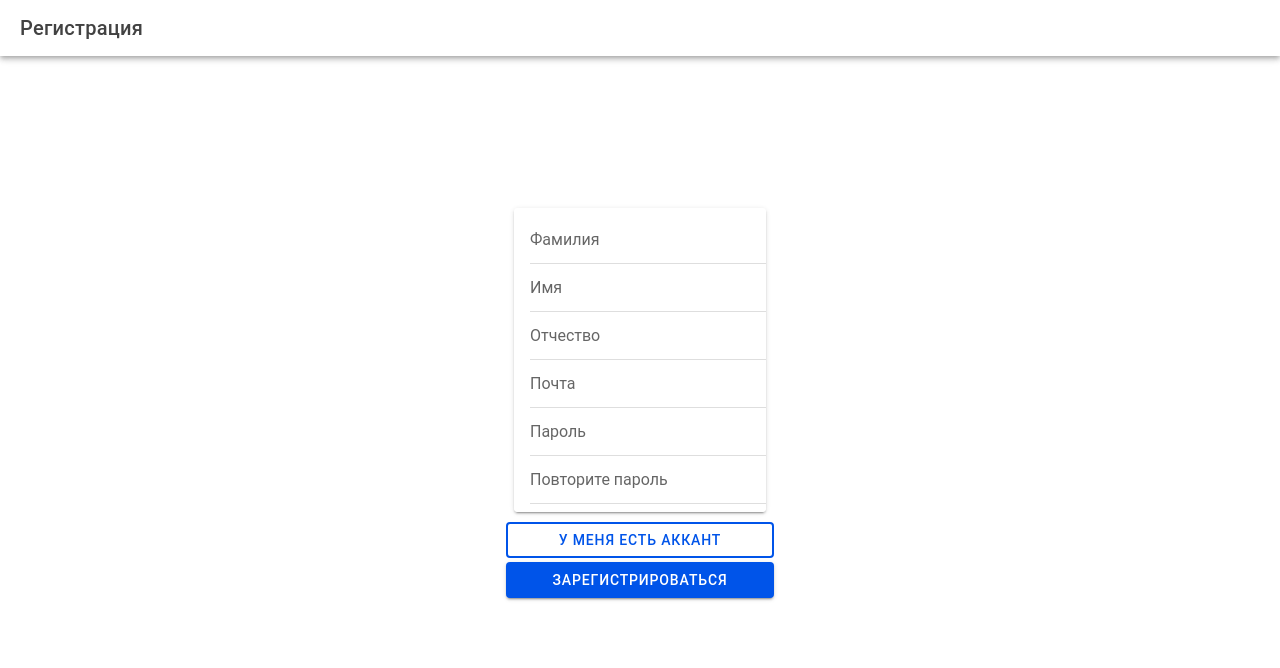
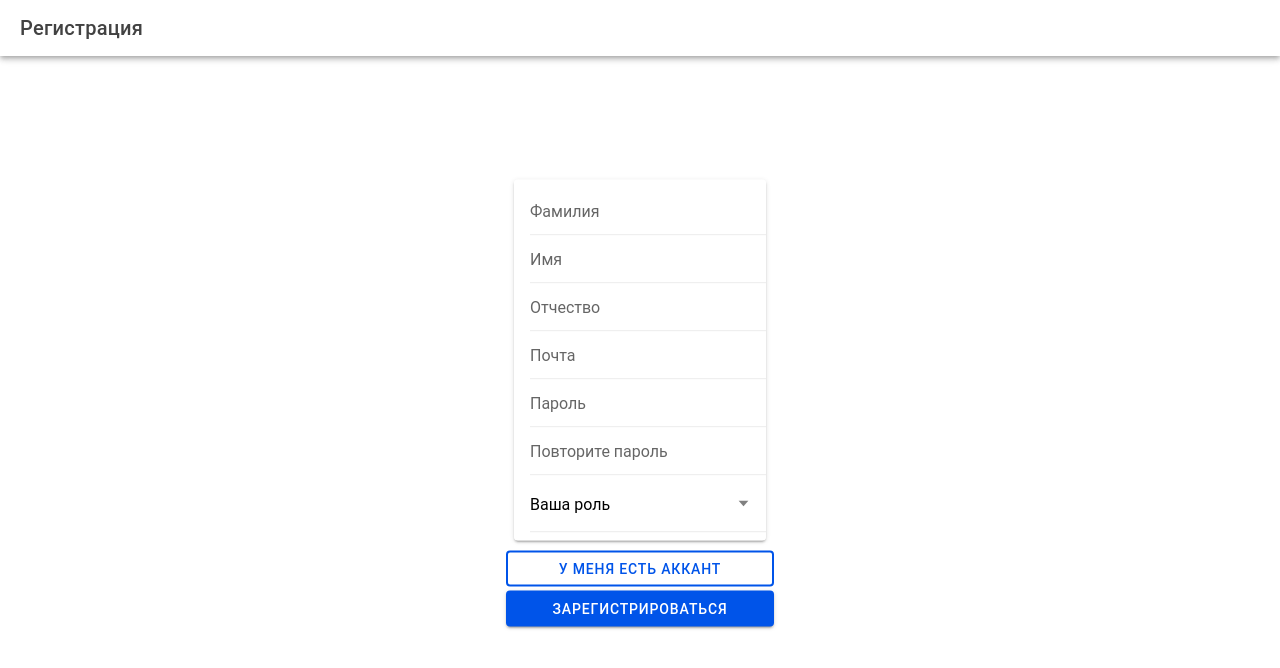
Before and after one commit to lllKoMaHDoRlll/hackerton-summer-2024-front, a React (Vite) app: page /reg in a window 1280 px wide. Shown: the top 668 px of the page. Built offline with nearby package versions, Linux system fonts and the light colour scheme.

Commit message:
add role selection in registration page

```diff
--- a/src/pages/Reg.tsx
+++ b/src/pages/Reg.tsx
@@ -1,5 +1,5 @@
 import React from "react";
-import { IonButton, IonContent, IonInput, IonList, IonPage,IonHeader, IonToolbar, IonTitle, IonCard, IonItem } from "@ionic/react";
+import { IonButton, IonContent, IonInput, IonList, IonPage,IonHeader, IonToolbar, IonTitle, IonCard, IonItem, IonSelect, IonSelectOption } from "@ionic/react";
 import styled from "styled-components";
 
 const Wrapper = styled.div`
@@ -43,6 +43,12 @@ export default function Reg() {
                             <IonItem>
                                 <IonInput placeholder="Повторите пароль" type="password"></IonInput>
                             </IonItem>
+                            <IonItem>
+                                <IonSelect label="Ваша роль" labelPlacement="floating">
+                                    <IonSelectOption value='worker'>Рабочий</IonSelectOption>
+                                    <IonSelectOption value='employer'>Работодатель</IonSelectOption>
+                                </IonSelect>
+                            </IonItem>
                         </IonList>
                     </IonCard>
                     <IonButton fill="outline" expand="block">У меня есть аккант</IonButton>
```
